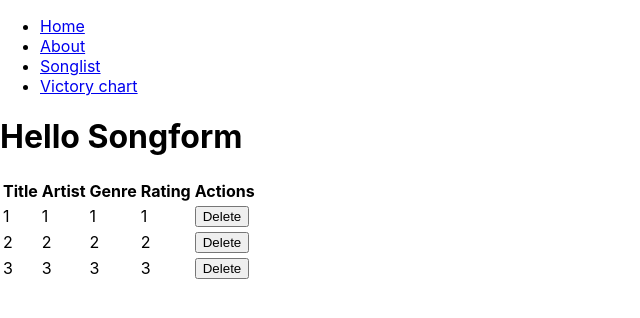
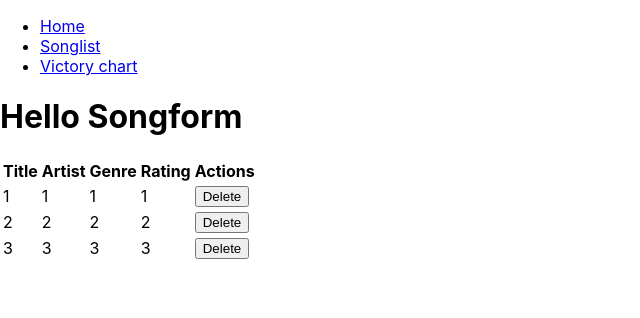
Before and after one commit to Calimir/react-testapp, a React (Create React App) app: page /songlist in a window 1280 px wide. Shown: the top 318 px of the page, without its empty margins (0-640 px from the left). Built offline with nearby package versions, Linux system fonts and the light colour scheme.

Commit message:
Moved navigation to own file. Removed about page

```diff
--- a/src/App.js
+++ b/src/App.js
@@ -1,48 +1,10 @@
 import React from "react";
-import { BrowserRouter as Router, Link, Route, Switch } from "react-router-dom";
 import './App.css';
-import Aboutpage from "./pages/Aboutpage";
-import Homepage from "./pages/Homepage";
-import Songpage from "./pages/Songpage";
-import Victorychartpage from "./pages/Victorychartpage";
+import Navigation from "./pages/Navigation";
 
 function App() {
     return (
-        <Router>
-            <div>
-                <nav>
-                    <ul>
-                        <li>
-                            <Link to="/">Home</Link>
-                        </li>
-                        <li>
-                            <Link to="/about">About</Link>
-                        </li>
-                        <li>
-                            <Link to="/songlist">Songlist</Link>
-                        </li>
-                        <li>
-                            <Link to="/victorychart">Victory chart</Link>
-                        </li>
-                    </ul>
-                </nav>
-
-                <Switch>
-                    <Route path="/about">
-                        <Aboutpage />
-                    </Route>
-                    <Route path="/songlist">
-                        <Songpage />
-                    </Route>
-                    <Route path="/victorychart">
-                        <Victorychartpage />
-                    </Route>
-                    <Route path="/">
-                        <Homepage />
-                    </Route>
-                </Switch>
-            </div>
-        </Router>
+        <Navigation />
     );
 }
 
--- a/src/pages/Aboutpage.js
+++ /dev/null
@@ -1,5 +0,0 @@
-function Aboutpage() {
-    return (<h2>About</h2>);
-}
-
-export default Aboutpage;
--- /dev/null
+++ b/src/pages/Navigation.js
@@ -0,0 +1,39 @@
+import Homepage from "./Homepage";
+import Songpage from "./Songpage";
+import Victorychartpage from "./Victorychartpage";
+import { BrowserRouter as Router, Link, Route, Switch } from "react-router-dom";
+
+function Navigation() {
+    return (
+        <Router>
+            <div>
+                <nav>
+                    <ul>
+                        <li>
+                            <Link to="/">Home</Link>
+                        </li>
+                        <li>
+                            <Link to="/songlist">Songlist</Link>
+                        </li>
+                        <li>
+                            <Link to="/victorychart">Victory chart</Link>
+                        </li>
+                    </ul>
+                </nav>
+
+                <Switch>
+                    <Route path="/songlist">
+                        <Songpage />
+                    </Route>
+                    <Route path="/victorychart">
+                        <Victorychartpage />
+                    </Route>
+                    <Route path="/">
+                        <Homepage />
+                    </Route>
+                </Switch>
+            </div>
+        </Router>);
+}
+
+export default Navigation;
```
